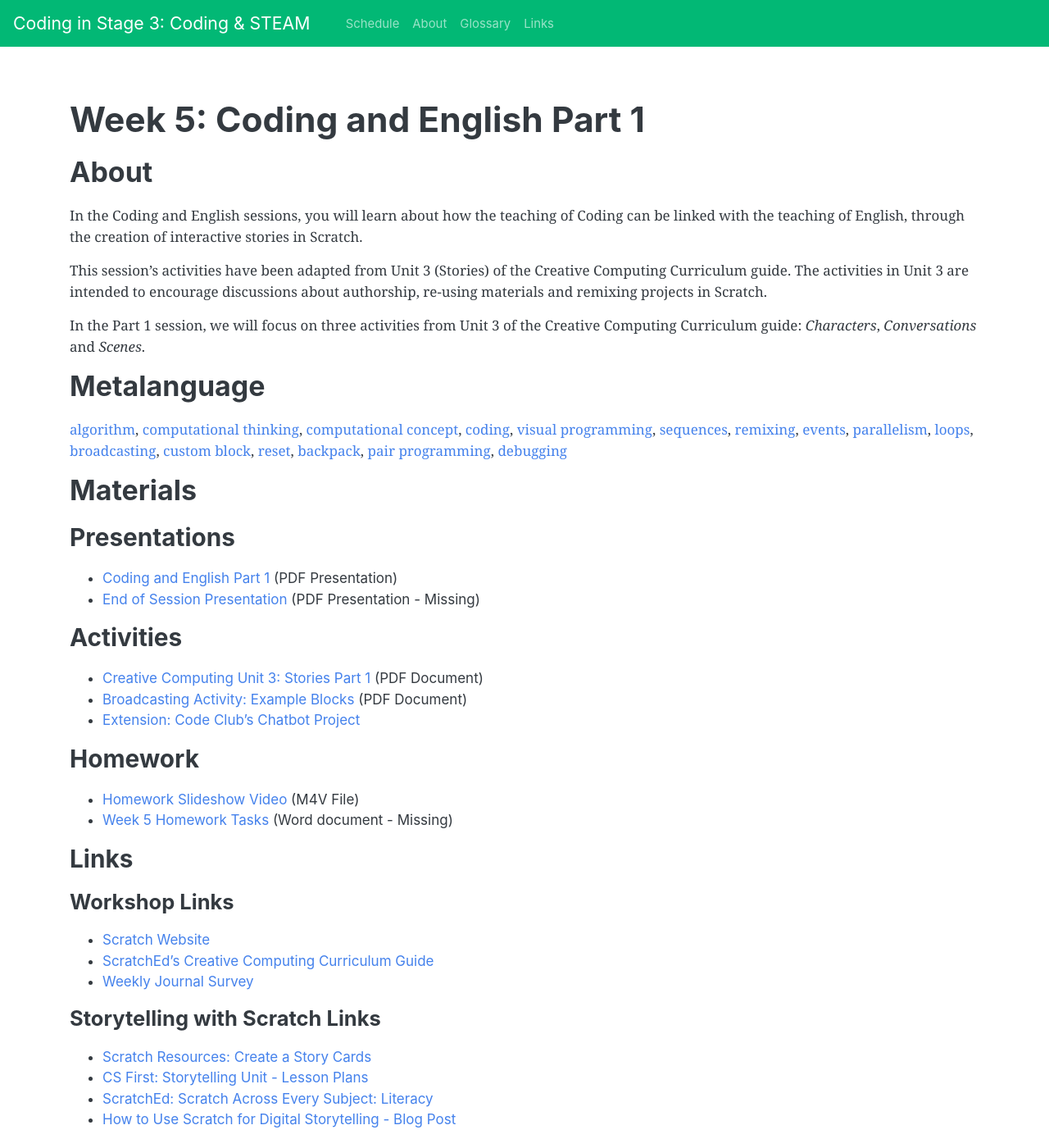
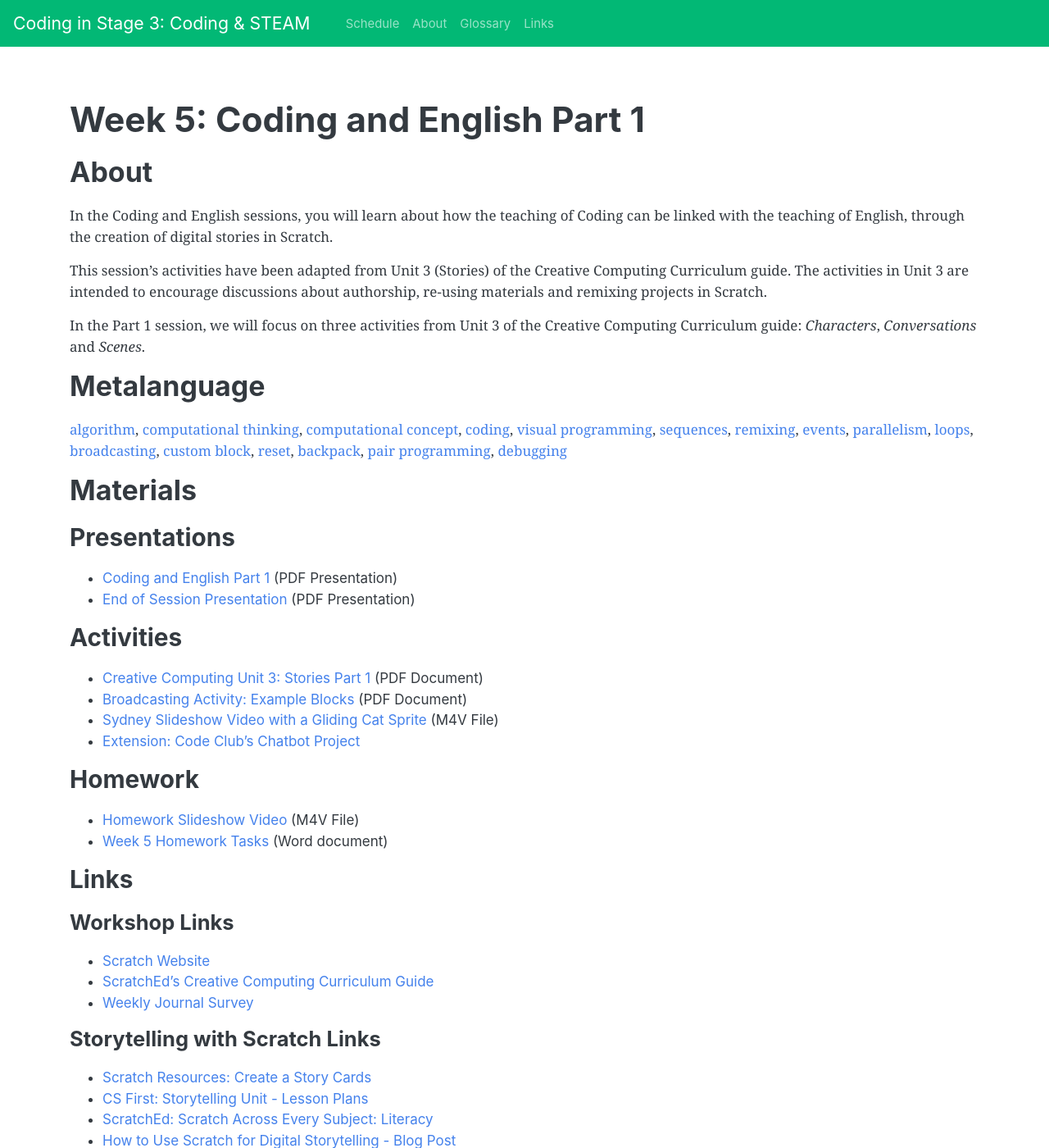
Before and after one commit to cs4s/2018, a Jekyll site: the page built from steam/week-5/index.md, in a window 1280 px wide and 1400 px high. Shown: the whole window at 82% size. Built offline with Jekyll 4.4.1, drawn with Linux system fonts in a browser that asks for light colours.

Commit message:
Adds end of session presentation for Week 5 STEAM

```diff
--- a/steam/week-5/index.md
+++ b/steam/week-5/index.md
@@ -7,7 +7,7 @@
 
 ## About
 
-In the Coding and English sessions, you will learn about how the teaching of Coding can be linked with the teaching of English, through the creation of interactive stories in Scratch.
+In the Coding and English sessions, you will learn about how the teaching of Coding can be linked with the teaching of English, through the creation of digital stories in Scratch.
 
 This session’s activities have been adapted from Unit 3 (Stories) of the Creative Computing Curriculum guide. The activities in Unit 3 are intended to encourage discussions about authorship, re-using materials and remixing projects in Scratch.
 
@@ -22,18 +22,19 @@
 ### Presentations
 
 - [Coding and English Part 1]({{ site.drive_url | append: '1Gr7asleACFZWpeuKdr-fHPqgzZTdXsn5' }}){:target="_blank"} (PDF Presentation)
-- [End of Session Presentation]({{ site.drive_url | append: '' }}){:target="_blank"} (PDF Presentation - Missing)
+- [End of Session Presentation]({{ site.drive_url | append: '1zuivETsVgMQHMJy2_waLj5u4lJxuPxaA' }}){:target="_blank"} (PDF Presentation)
 
 ### Activities
 
 - [Creative Computing Unit 3: Stories Part 1]({{ site.drive_url | append: '14gk9-oldlYH3gqZNOQrKypOkC5nDVzFW' }}){:target="_blank"} (PDF Document)
 - [Broadcasting Activity: Example Blocks](resources/combined_message_blocks.pdf){:target="_blank"} (PDF Document)
+- [Sydney Slideshow Video with a Gliding Cat Sprite]({{ site.drive_url | append: '1UQnQ2Ml7-PS0iDMFDJ17GBzYkccvq61j' }}){:target="_blank"} (M4V File)
 - [Extension: Code Club's Chatbot Project](https://codeclubprojects.org/en-GB/scratch/chatbot/){:target="_blank"}
 
 ### Homework
 
-- [Homework Slideshow Video]({{ site.drive_url | append: '1UQnQ2Ml7-PS0iDMFDJ17GBzYkccvq61j' }}){:target="_blank"} (M4V File)
-- [Week 5 Homework Tasks]({{ site.drive_url | append: '1Lu0pRjfXRwMEQpPXtCglTN4BTZNQ_s6Q' }}) (Word document - Missing)
+- [Homework Slideshow Video]({{ site.drive_url | append: '1zwYWEfou95J06kUM6y8aZdq6lmUWdt_e' }}){:target="_blank"} (M4V File)
+- [Week 5 Homework Tasks]({{ site.drive_url | append: '1lMl33sJ4K2ReJzucE9waUo7qHWNt3yUW' }}) (Word document)
 
 ### Links
 
```
Also changed, not shown: steam/week-5/presentations/session_end.md (added, +106 -0 lines), steam/week-5/presentations/images/add_studios.png (added), steam/week-5/presentations/images/create_project.png (added), steam/week-5/presentations/images/download_images.png (added), steam/week-5/presentations/images/switch_slides.png (added), steam/week-5/presentations/images/upload_images.png (added).
